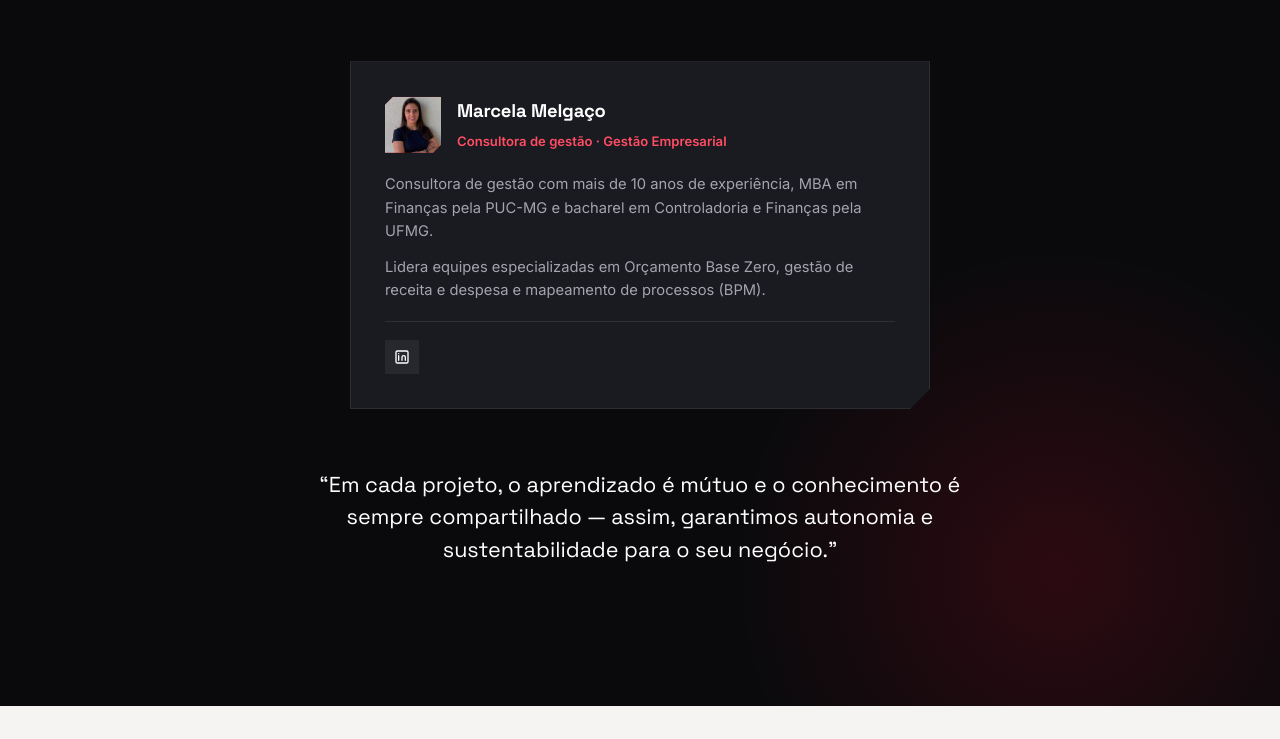
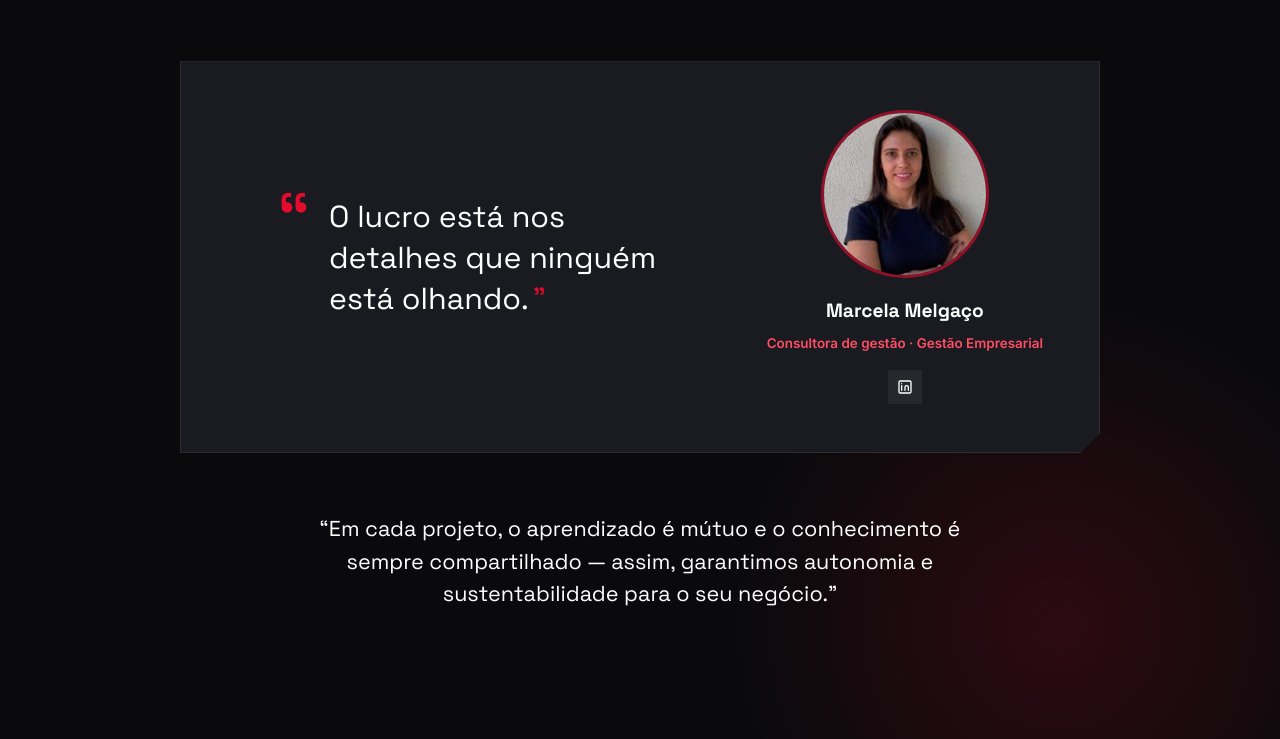
Before and after one commit to mavisionsites/Lenmel, a plain HTML site: page index.html in a window 1280 px wide. Shown: the part 8541-9280 px from the top of the page. Drawn offline with Linux system fonts and the light colour scheme.

Commit message:
Novo card da Marcela e dados da empresa no rodapé
- Card no formato frase de impacto + foto, mantendo o LinkedIn
- Razão social e CNPJ no rodapé de todas as páginas e nos dados estruturados

Co-Authored-By: Claude Opus 5.5 <noreply@anthropic.com>

```diff
--- a/index.html
+++ b/index.html
@@ -30,7 +30,7 @@
     href="https://fonts.googleapis.com/css2?family=Space+Grotesk:wght@400;500;600;700&family=Inter:wght@400;500;600;700;800;900&display=swap"
     rel="stylesheet">
   <link rel="stylesheet" href="styles.css">
-<script type="application/ld+json">{"@context": "https://schema.org", "@type": "ProfessionalService", "name": "Lenmel", "url": "https://www.lenmel.com.br/", "email": "consultoria@lenmel.com.br", "telephone": "+5531984670445", "description": "Consultoria empresarial e tributária: gestão de receitas e despesas, orçamento, eficiência operacional, planejamento tributário e recuperação de créditos.", "address": {"@type": "PostalAddress", "addressLocality": "Belo Horizonte", "addressRegion": "MG", "addressCountry": "BR"}, "areaServed": "BR"}</script>
+<script type="application/ld+json">{"@context": "https://schema.org", "@type": "ProfessionalService", "name": "Lenmel", "legalName": "MELGACO ASSESSORIA LTDA.", "taxID": "41.124.632/0001-44", "url": "https://www.lenmel.com.br/", "email": "consultoria@lenmel.com.br", "telephone": "+5531984670445", "description": "Consultoria empresarial e tributária: gestão de receitas e despesas, orçamento, eficiência operacional, planejamento tributário e recuperação de créditos.", "address": {"@type": "PostalAddress", "addressLocality": "Belo Horizonte", "addressRegion": "MG", "addressCountry": "BR"}, "areaServed": "BR"}</script>
 <script type="application/ld+json">{"@context": "https://schema.org", "@type": "FAQPage", "mainEntity": [{"@type": "Question", "name": "Minha empresa cresceu, mas a gestão ficou desorganizada. Vocês conseguem ajudar?", "acceptedAnswer": {"@type": "Answer", "text": "Sim. É uma situação comum, principalmente em empresas familiares. Organizamos processos, definimos responsabilidades e criamos rotinas e indicadores de gestão, para que você tenha uma visão clara do negócio."}}, {"@type": "Question", "name": "Como começa o trabalho? Vocês já chegam com uma solução pronta?", "acceptedAnswer": {"@type": "Answer", "text": "Não. Começamos com uma conversa, presencial ou por vídeo, para entender a realidade da empresa. A partir daí identificamos os principais gargalos e as oportunidades de melhoria e propomos o caminho mais adequado."}}, {"@type": "Question", "name": "Quais tipos de empresa vocês atendem? Estou no Simples Nacional.", "acceptedAnswer": {"@type": "Answer", "text": "Atendemos empresas de diferentes portes e segmentos, como indústria, comércio e serviços, inclusive as optantes pelo Simples Nacional."}}]}</script>
 </head>
 
@@ -474,14 +474,12 @@
         </div>
 
         <div class="team-solo reveal-group">
-          <article class="team-card reveal">
-            <div class="team-card-head">
-              <img class="avatar" src="marcela-melgaco.jpg" alt="Marcela Melgaço" width="56" height="56">
-              <div><h3>Marcela Melgaço</h3><span class="team-role">Consultora de gestão · Gestão Empresarial</span></div>
-            </div>
-            <p>Consultora de gestão com mais de 10 anos de experiência, MBA em Finanças pela PUC-MG e bacharel em Controladoria e Finanças pela UFMG.</p>
-            <p>Lidera equipes especializadas em Orçamento Base Zero, gestão de receita e despesa e mapeamento de processos (BPM).</p>
-            <div class="team-card-footer">
+          <article class="founder-card reveal">
+            <blockquote class="founder-quote"><p>O lucro está nos detalhes que ninguém está olhando.</p></blockquote>
+            <div class="founder-profile">
+              <img class="founder-photo" src="marcela-melgaco.jpg" alt="Marcela Melgaço" width="168" height="168">
+              <strong class="founder-name">Marcela Melgaço</strong>
+              <span class="founder-role">Consultora de gestão · Gestão Empresarial</span>
               <div class="team-social"><a href="https://www.linkedin.com/in/marcelamelgaco/" target="_blank" rel="noopener" aria-label="LinkedIn de Marcela Melgaço"><svg viewBox="0 0 24 24"><rect x="3" y="3" width="18" height="18" rx="2" /><path d="M7 10v7M7 7v.01M12 17v-4.5a2.5 2.5 0 0 1 5 0V17" /></svg></a></div>
             </div>
           </article>
@@ -616,9 +614,7 @@
         </div>
       </div>
     </div>
-    <!-- DADOS INSTITUCIONAIS: preencha e remova os marcadores de comentário para exibir no rodapé
-    <div class="container footer-legal">Razão social · CNPJ 00.000.000/0000-00 · CRC-MG 000000</div>
-    -->
+    <div class="container footer-legal">MELGACO ASSESSORIA LTDA. · CNPJ 41.124.632/0001-44</div>
     <div class="container footer-bottom">
       <span>© <span id="footer-year">2026</span> Lenmel · Consultoria empresarial e tributária</span>
       <span><a href="privacidade.html">Política de Privacidade</a> · Belo Horizonte · Minas Gerais</span>
--- a/styles.css
+++ b/styles.css
@@ -475,7 +475,21 @@ input, textarea { font-family: inherit; font-size: 1rem; }
 .why-row p { color: var(--gray-600); font-size: .95rem; max-width: 60ch; }
 
 /* ---------------- 10. SOBRE / EQUIPE ---------------- */
-.team-solo { max-width: 580px; margin: 0 auto; }
+.team-solo { max-width: 920px; margin: 0 auto; }
+.founder-card { display: grid; grid-template-columns: 1fr auto; align-items: center; gap: 56px; padding: 48px 56px; background: var(--black-card); border: 1px solid rgba(255,255,255,.08); clip-path: polygon(0 0, 100% 0, 100% calc(100% - 20px), calc(100% - 20px) 100%, 0 100%); }
+.founder-quote { position: relative; padding-left: 52px; }
+.founder-quote::before { content: '\201C'; position: absolute; left: 0; top: -14px; font-family: var(--font-display); font-size: 5rem; line-height: 1; color: var(--red); }
+.founder-quote p { font-family: var(--font-display); font-size: clamp(1.35rem, 2.4vw, 1.9rem); line-height: 1.35; color: var(--white); }
+.founder-quote p::after { content: '\201D'; color: var(--red); margin-left: 4px; }
+.founder-profile { display: flex; flex-direction: column; align-items: center; text-align: center; gap: 6px; min-width: 220px; }
+.founder-photo { width: 168px; height: 168px; border-radius: 50%; object-fit: cover; margin-bottom: 12px; border: 3px solid rgba(227,11,46,.6); }
+.founder-name { font-family: var(--font-display); font-size: 1.2rem; color: var(--white); }
+.founder-role { font-size: .84rem; color: var(--red-light); font-weight: 600; }
+.founder-profile .team-social { margin-top: 10px; }
+@media (max-width: 760px) {
+  .founder-card { grid-template-columns: 1fr; gap: 32px; padding: 36px 28px; }
+  .founder-profile { order: -1; }
+}
 .team-card {
   background: var(--black-card); border: 1px solid rgba(255,255,255,.08); padding: 34px;
   clip-path: polygon(0 0, 100% 0, 100% calc(100% - 20px), calc(100% - 20px) 100%, 0 100%);
```
Also changed, not shown: 404.html (+1 -3 lines), privacidade.html (+1 -3 lines), solucao-compliance-contabil-fiscal.html (+1 -3 lines), solucao-experiencia-do-cliente.html (+1 -3 lines), solucao-gestao-matricial-receitas-despesas.html (+1 -3 lines), solucao-gestao-orcamentaria.html (+1 -3 lines), solucao-indicadores-eficiencia-operacional.html (+1 -3 lines), solucao-planejamento-tributario.html (+1 -3 lines), solucao-recuperacao-tributos-creditos.html (+1 -3 lines), solucao-reforma-tributaria.html (+1 -3 lines), solucao-revisao-fiscal-compensacao.html (+1 -3 lines), solucoes.html (+1 -3 lines).
